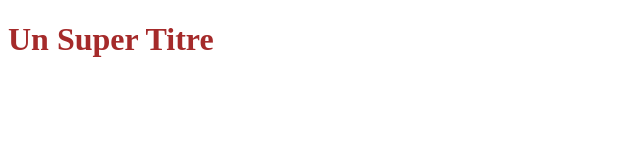
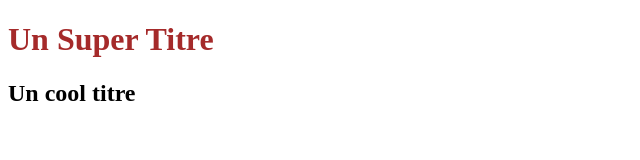
Before and after one commit to michelle-marrion/review-first-project-git, a plain HTML site: page index.html in a window 1280 px wide. Shown: the whole page, without its empty margins (0-640 px from the left). Drawn offline with Linux system fonts and the light colour scheme.

Commit message:
Ajout du titre H2 à index.httml

```diff
--- a/index.html
+++ b/index.html
@@ -9,5 +9,6 @@
 </head>
 <body>
     <h1>Un Super Titre</h1>
+    <h2>Un cool titre</h2>
 </body>
 </html>
```
